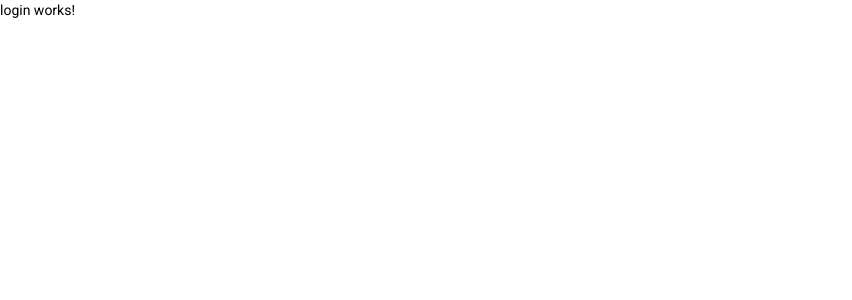
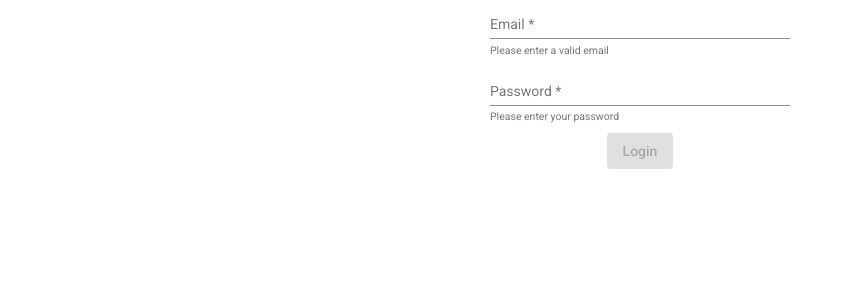
Before and after one commit to vikiyev/ngfitness, an Angular app: page /login in a window 1280 px wide. Shown: the top 300 px of the page, without its empty margins (0-852 px from the left). Built offline with nearby package versions, Linux system fonts and the light colour scheme.

Commit message:
finished login template

```diff
--- a/src/app/app.module.ts
+++ b/src/app/app.module.ts
@@ -1,7 +1,7 @@
 import { NgModule } from '@angular/core';
 import { BrowserModule } from '@angular/platform-browser';
 import { FlexLayoutModule } from '@angular/flex-layout';
-import { FormsModule } from '@angular/forms';
+import { FormsModule, ReactiveFormsModule } from '@angular/forms';
 
 import { AppRoutingModule } from './app-routing.module';
 import { AppComponent } from './app.component';
@@ -33,6 +33,7 @@ import { WelcomeComponent } from './welcome/welcome.component';
     MaterialModule,
     FlexLayoutModule,
     FormsModule,
+    ReactiveFormsModule,
   ],
   providers: [],
   bootstrap: [AppComponent],
--- a/src/app/auth/login/login.component.css
+++ b/src/app/auth/login/login.component.css
@@ -0,0 +1,3 @@
+mat-form-field {
+  width: 300px;
+}
--- a/src/app/auth/login/login.component.html
+++ b/src/app/auth/login/login.component.html
@@ -1 +1,46 @@
-<p>login works!</p>
+<section class="login-form">
+  <form
+    fxLayout="column"
+    fxLayoutAlign="center center"
+    fxLayoutGap="10px"
+    [formGroup]="loginForm"
+    (ngSubmit)="onSubmit()"
+  >
+    <mat-form-field>
+      <input
+        matInput
+        placeholder="Email"
+        type="email"
+        [formControl]="emailInput"
+      />
+      <mat-hint>Please enter a valid email</mat-hint>
+      <mat-error>Invalid Email</mat-error>
+    </mat-form-field>
+    <mat-form-field>
+      <input
+        matInput
+        placeholder="Password"
+        type="password"
+        [formControl]="passwordInput"
+      />
+      <mat-hint>Please enter your password</mat-hint>
+      <mat-error>Missing Password</mat-error>
+    </mat-form-field>
+    <button
+      mat-raised-button
+      color="primary"
+      type="submit"
+      [disabled]="loginForm.invalid"
+    >
+      Login
+    </button>
+  </form>
+</section>
+
+<!-- <ol>
+  <li>add an email and password field</li>
+  <li>add validation, email => required and email, password => required</li>
+  <li>show errors and hints</li>
+  <li>make form submittable and disable button if invalid</li>
+  <li>bonus: use reactive</li>
+</ol> -->
--- a/src/app/auth/login/login.component.ts
+++ b/src/app/auth/login/login.component.ts
@@ -1,15 +1,24 @@
 import { Component, OnInit } from '@angular/core';
-
+import { FormControl, Validators, FormGroup } from '@angular/forms';
 @Component({
   selector: 'app-login',
   templateUrl: './login.component.html',
-  styleUrls: ['./login.component.css']
+  styleUrls: ['./login.component.css'],
 })
 export class LoginComponent implements OnInit {
+  emailInput = new FormControl('', [Validators.required, Validators.email]);
+  passwordInput = new FormControl('', [Validators.required]);
 
-  constructor() { }
+  loginForm = new FormGroup({
+    email: this.emailInput,
+    password: this.passwordInput,
+  });
 
-  ngOnInit(): void {
+  constructor() {}
+
+  ngOnInit(): void {}
+
+  onSubmit() {
+    console.log(this.loginForm);
   }
-
 }
```
